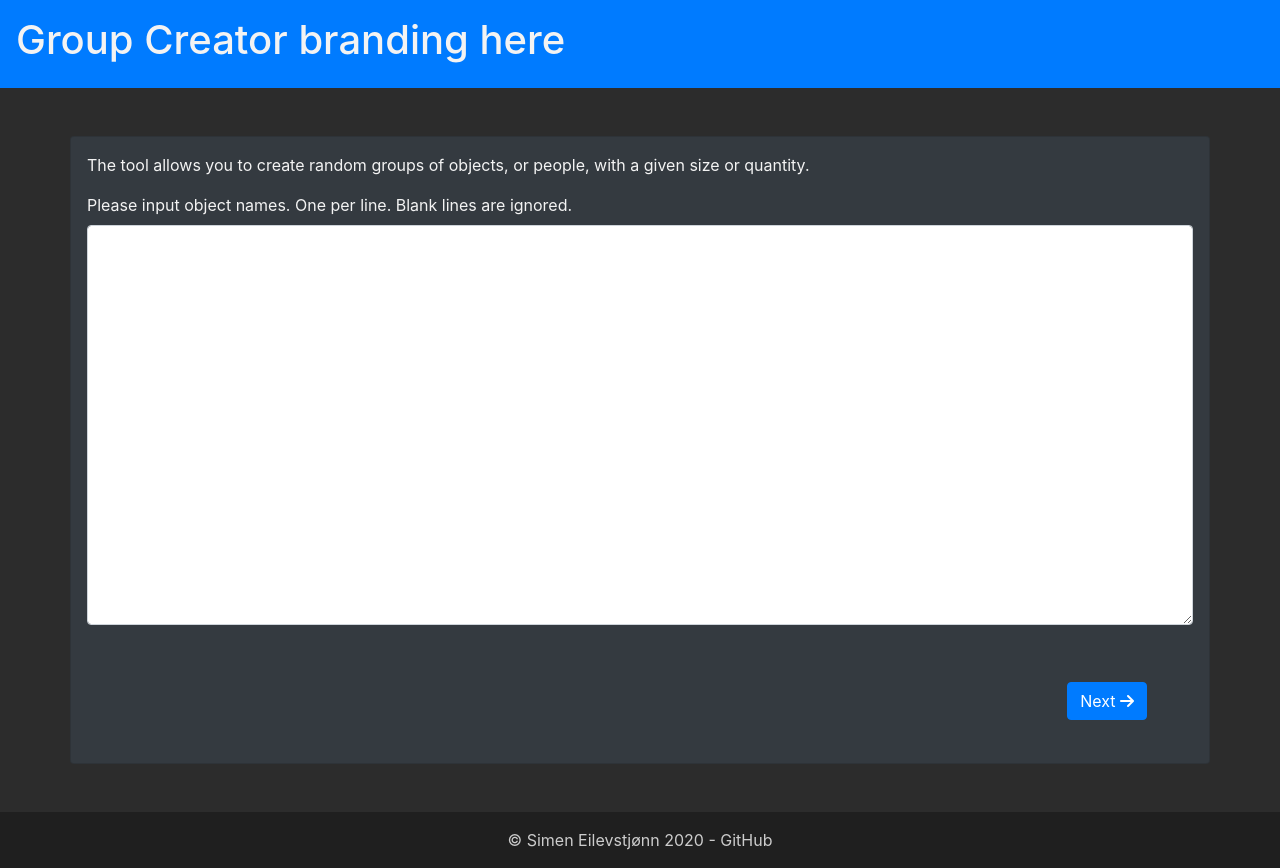
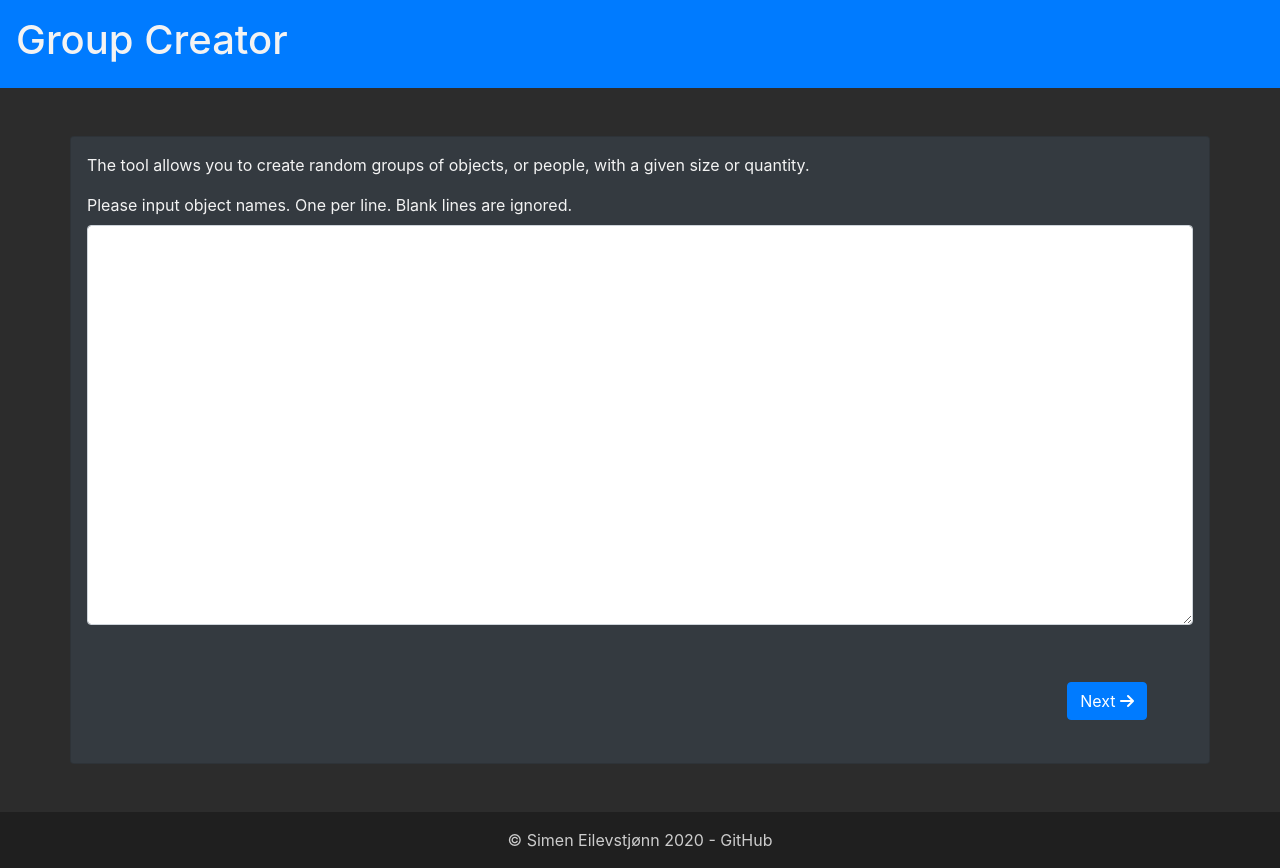
Before and after one commit to simeneilevstjonn/GroupCreator, a plain HTML site: page groupcreator.html in a window 1280 px wide. Drawn offline with nearby package versions, Linux system fonts and the light colour scheme.

Commit message:
Change heading

```diff
--- a/groupcreator.html
+++ b/groupcreator.html
@@ -22,7 +22,7 @@
     <body>
         <!-- Header -->
         <header class="bg-primary container-fluid p-3 mb-5">
-            <h1>Group Creator branding here</h1>
+            <h1>Group Creator</h1>
         </header>
 
         <!-- Main section -->
```
